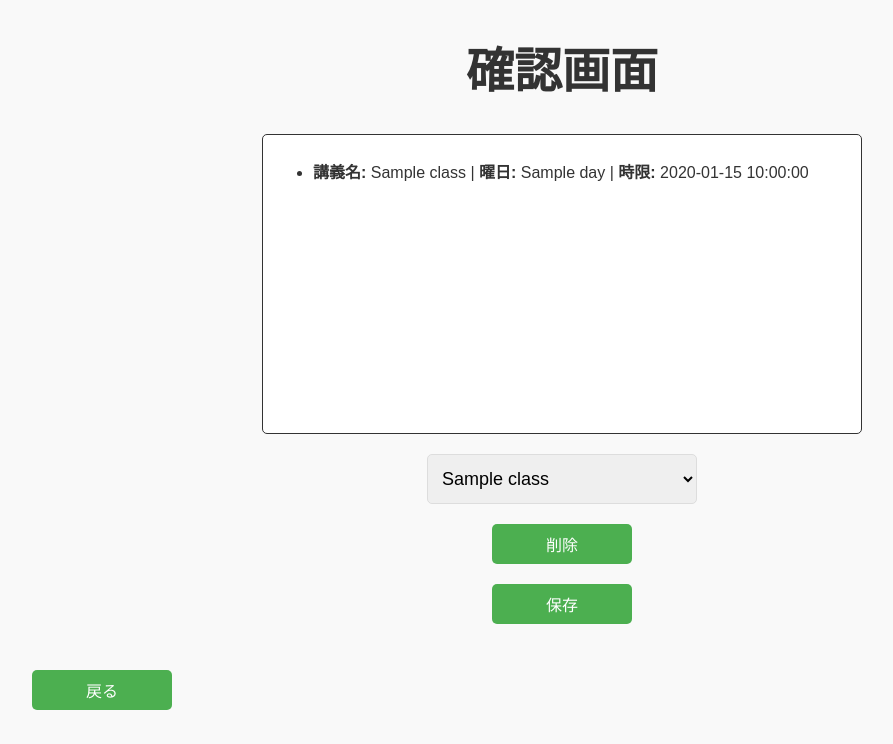
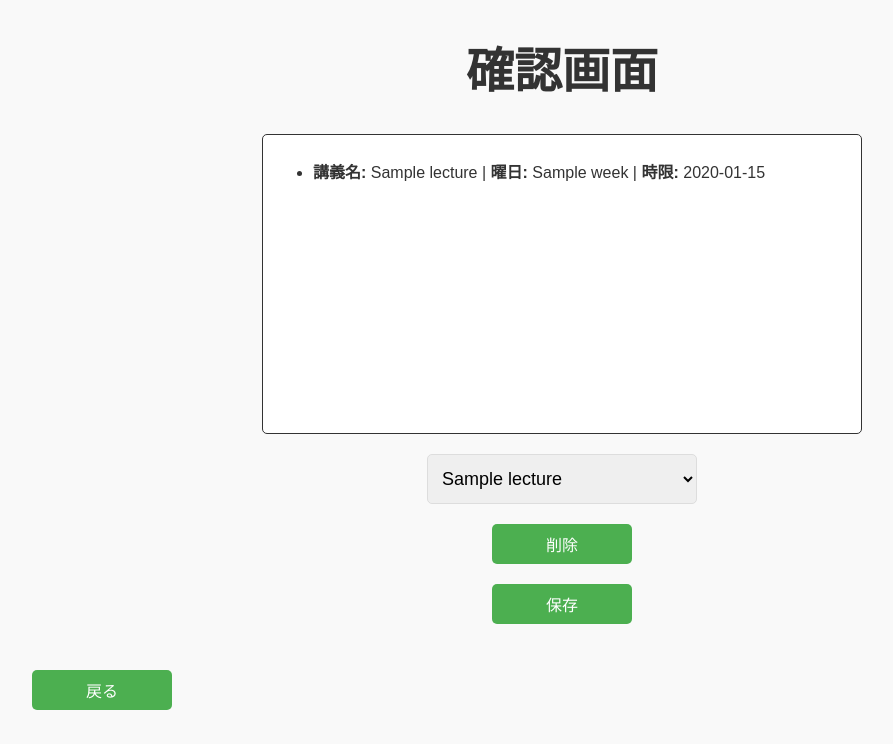
Before and after one commit to 2024A-IT-OOP2-G10/Final_Assignment, a Flask app: template templates/lecture_result.html in a window 1280 px wide. Shown: the top 744 px of the page, without its empty margins (78-971 px from the left). Run offline with Flask 3, Linux system fonts and the light colour scheme; the template is opened without the code that fills it: most values are stand-ins (such as "Sample title", 1, 10 or a date in 2020); parts of the project's set-up code (start-up, migrations or seed data) failed here and were passed over.

Commit message:
lolo
lolo

```diff
--- a/routes/todo.py
+++ b/routes/todo.py
@@ -37,7 +37,7 @@ def index():
 
 
         # 仮のデータ
-        lecture_title = "情報システム演習";
+        lecture_title = "情報システム演習"
 
 
 
@@ -92,6 +92,10 @@ def result():
 
 def get_todo(user_id):
 
+    todo = data.todos
+
+    return todo
+
     # 本来はDBから講義データを取得する
 
 @todos_bp.route('', methods=['GET', 'POST', 'DELETE'])
--- a/templates/lecture.html
+++ b/templates/lecture.html
@@ -25,7 +25,7 @@
             {% if classes %}
             <select name="lecture" id="lecture" required>
                 {% for lecture in classes %}
-                <option value="{{ lecture.id }}">{{ lecture.class }}</option>
+                <option value="{{ lecture.id }}">{{ lecture.title }}</option>
                 {% endfor %}
             </select>
             <br>
@@ -81,7 +81,7 @@
         {% if classes %}
         <ul>
             {% for lecture in classes %}
-            <li>{{ lecture.class }}</li>
+            <li>{{ lecture.title }}</li>
             {% endfor %}
         </ul>
         {% else %}
--- a/templates/lecture_result.html
+++ b/templates/lecture_result.html
@@ -19,9 +19,9 @@
       <ul>
         {% for lecture in local_subjects %}
         <li class="{% if lecture.highlight %}highlight{% endif %}">
-          <span class="lecture">講義名:</span> {{ lecture.class }} |
-          <span class="lecture">曜日:</span> {{ lecture.day }} |
-          <span class="lecture">時限:</span> {{ lecture.time }}
+          <span class="lecture">講義名:</span> {{ lecture.title }} |
+          <span class="lecture">曜日:</span> {{ lecture.week }} |
+          <span class="lecture">時限:</span> {{ lecture.timetable }}
         </li>
         {% endfor %}
       </ul>
@@ -33,7 +33,7 @@
     <div class="delete_select">
       <select name="lecture" id="lectureSelect">
         {% for lecture in local_subjects %}
-        <option value="{{ lecture.id }}">{{ lecture.class }}</option>
+        <option value="{{ lecture.id }}">{{ lecture.title }}</option>
         {% endfor %}
       </select>
     </div>
```
